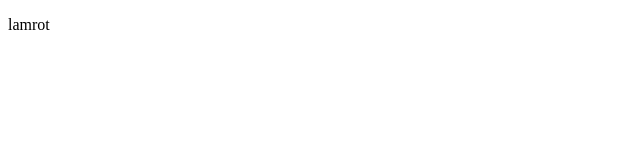
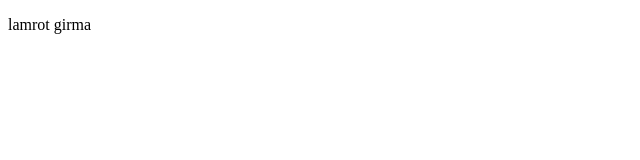
Before and after one commit to Geezawit/Geezawit, a plain HTML site: page index.html in a window 1280 px wide. Shown: the full height of the page, 0-640 px from the left. Drawn offline with Linux system fonts and the light colour scheme.

Commit message:
added text

```diff
--- a/index.html
+++ b/index.html
@@ -6,6 +6,6 @@
     <title>Document</title>
 </head>
 <body>
-    <p>lamrot</p>
+    <p>lamrot girma</p>
 </body>
 </html>
```
